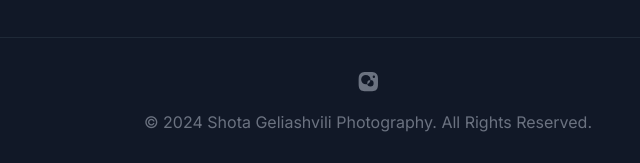
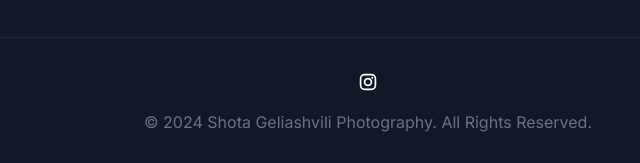
Before and after one commit to iosebi2899/Mokhetiale, a plain HTML site: page index.html in a window 1280 px wide. Shown: the part 5101-5264 px from the top of the page, 272-912 px from the left. Drawn offline with nearby package versions, Linux system fonts and the light colour scheme.

Commit message:
Add Instagram SVG icon to footer and replace existing icon

```diff
--- a/index.html
+++ b/index.html
@@ -598,18 +598,11 @@
             class="hover:text-white transition duration-300"
           >
             <!-- Instagram Icon -->
-            <svg
-              class="w-6 h-6"
-              fill="currentColor"
-              viewBox="0 0 24 24"
-              aria-hidden="true"
-            >
-              <path
-                fill-rule="evenodd"
-                d="M12.315 2c2.43 0 2.784.013 3.808.06 1.064.049 1.791.218 2.427.465a4.902 4.902 0 011.772 1.153 4.902 4.902 0 011.153 1.772c.247.636.416 1.363.465 2.427.048 1.024.06 1.378.06 3.808s-.012 2.784-.06 3.808c-.049 1.064-.218 1.791-.465 2.427a4.902 4.902 0 01-1.153 1.772 4.902 4.902 0 01-1.772 1.153c-.636.247-1.363.416-2.427.465-1.024.048-1.378.06-3.808.06s-2.784-.012-3.808-.06c-1.064-.049-1.791-.218-2.427-.465a4.902 4.902 0 01-1.772-1.153 4.902 4.902 0 01-1.153-1.772c-.247-.636-.416-1.363-.465-2.427-.048-1.024-.06-1.378-.06-3.808s.012-2.784.06-3.808c.049-1.064.218-1.791.465-2.427a4.902 4.902 0 011.153-1.772A4.902 4.902 0 016.08 2.525c.636-.247 1.363-.416 2.427-.465C9.53 2.013 9.884 2 12.315 2zm-1.043 11.232a3.18 3.18 0 106.36 0 3.18 3.18 0 00-6.36 0zm6.604-5.266a1.18 1.18 0 100-2.36 1.18 1.18 0 000 2.36zm-3.36 1.632a4.68 4.68 0 11-9.36 0 4.68 4.68 0 019.36 0z"
-                clip-rule="evenodd"
-              />
-            </svg>
+            <img
+              src="img/instagram-svgrepo-com.svg"
+              alt="Instagram"
+              class="w-6 h-6 filter brightness-0 invert"
+            />
           </a>
         </div>
         <p>&copy; 2024 Shota Geliashvili Photography. All Rights Reserved.</p>
```
Also changed, not shown: img/instagram-svgrepo-com.svg (added).
